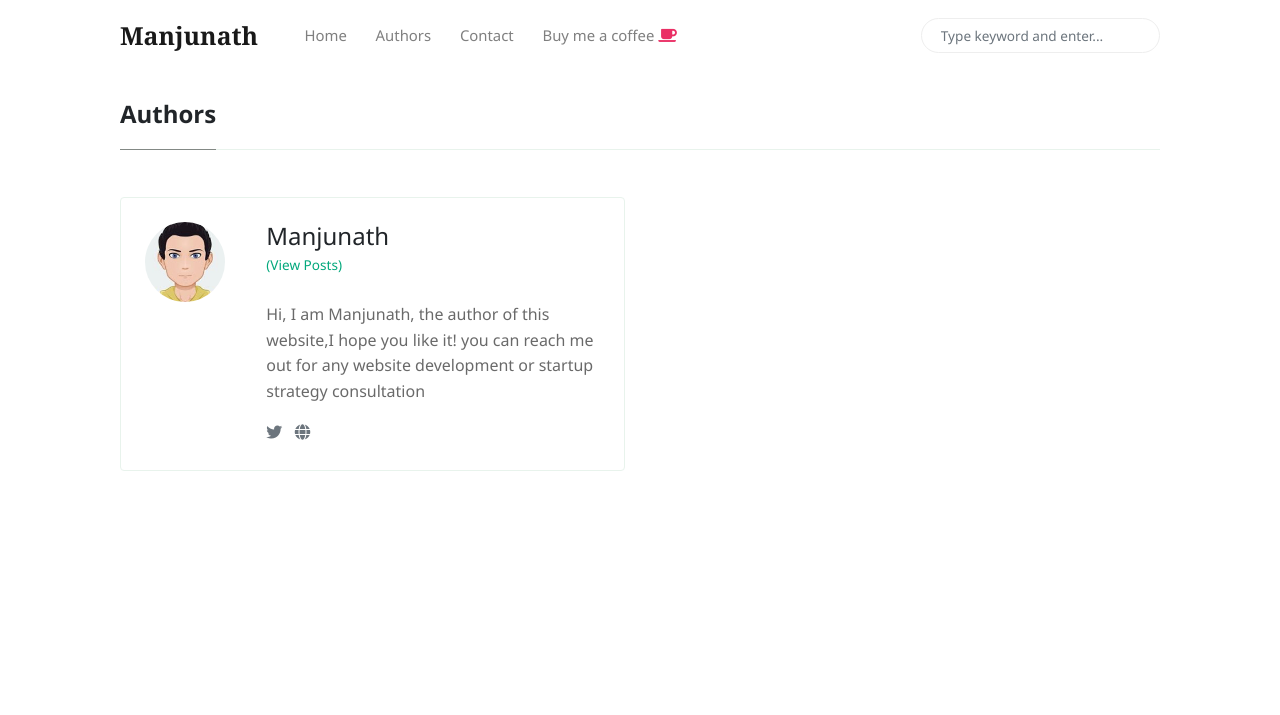
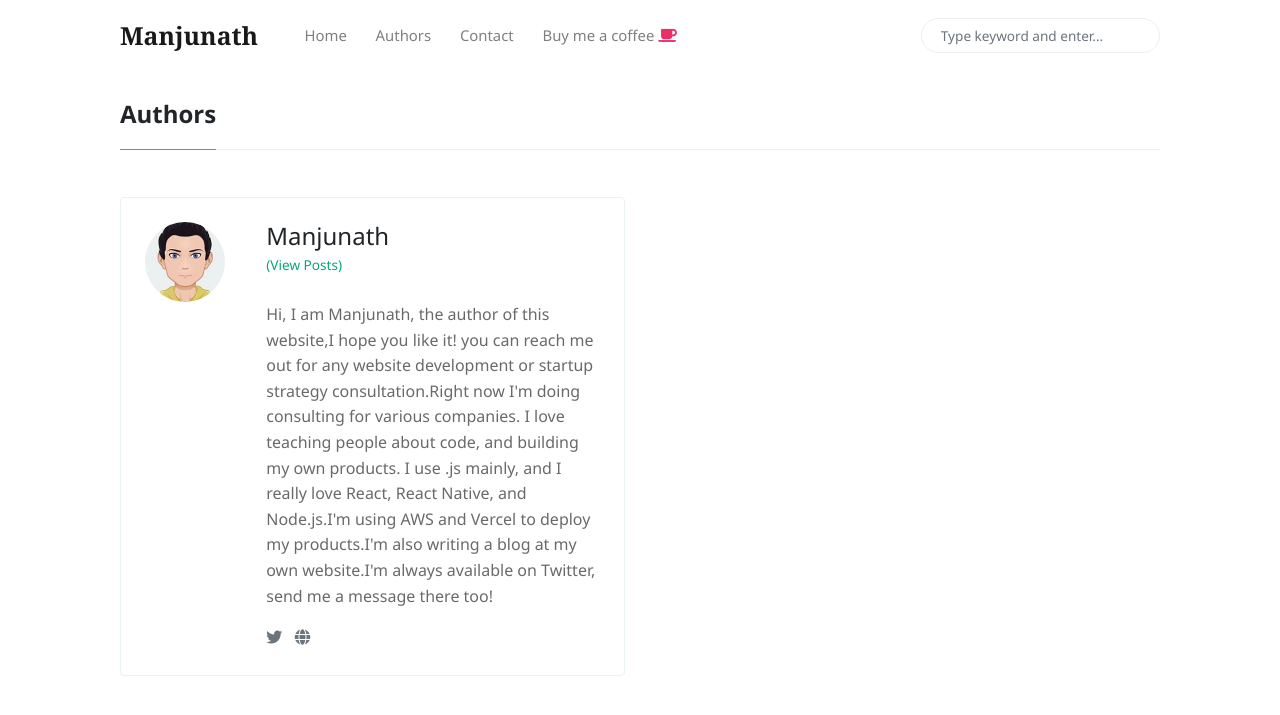
Before and after one commit to kalburgimanjunath/newtwoprofile, a Jekyll site: the page built from _pages/authors-list.html, in a window 1280 px wide. Shown: the top 715 px of the page. Built offline with Jekyll 4.4.1, drawn with Linux system fonts in a browser that asks for light colours; nearby versions of some CDN libraries.

Commit message:
Update _config.yml

```diff
--- a/_config.yml
+++ b/_config.yml
@@ -32,7 +32,7 @@ authors:
       name:           Manjunath
       site:           https://kalburgimanjunath.github.io
       avatar:         /assets/images/avatar1.jpg
-      bio:            "Hi, I am Manjunath, the author of this website,I hope you like it! you can reach me out for any website development or startup strategy consultation"
+      bio:            "Hi, I am Manjunath, the author of this website,I hope you like it! you can reach me out for any website development or startup strategy consultation.Right now I'm doing consulting for various companies. I love teaching people about code, and building my own products. I use .js mainly, and I really love React, React Native, and Node.js.I'm using AWS and Vercel to deploy my products.I'm also writing a blog at my own website.I'm always available on Twitter, send me a message there too!"
       email:          manjunathkalburgi@gmail.com
       twitter:        https://twitter.com/kalburgimhubli
 # Defaults
```
